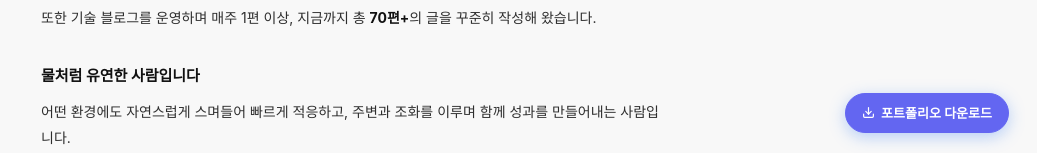
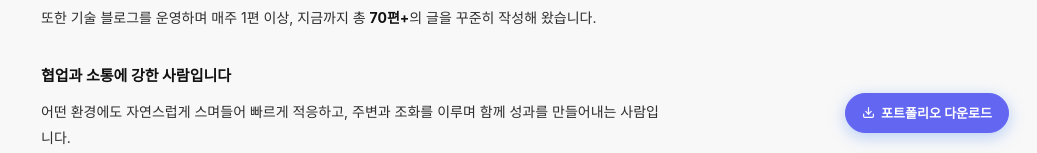
Before and after one commit to bae080311/resume, a Vue app: page / in a window 1280 px wide. Shown: the part 639-792 px from the top of the page, without its empty margins (243-1280 px from the left). Built offline with nearby package versions, Linux system fonts and the light colour scheme; a web font is replaced by a local one.

Commit message:
fix: 소개

```diff
--- a/src/components/AboutSection.vue
+++ b/src/components/AboutSection.vue
@@ -13,7 +13,7 @@
         </p>
       </div>
       <div class="trait">
-        <h3>물처럼 유연한 사람입니다</h3>
+        <h3>협업과 소통에 강한 사람입니다</h3>
         <p>
           어떤 환경에도 자연스럽게 스며들어 빠르게 적응하고, 주변과 조화를
           이루며 함께 성과를 만들어내는 사람입니다.<br />
```
